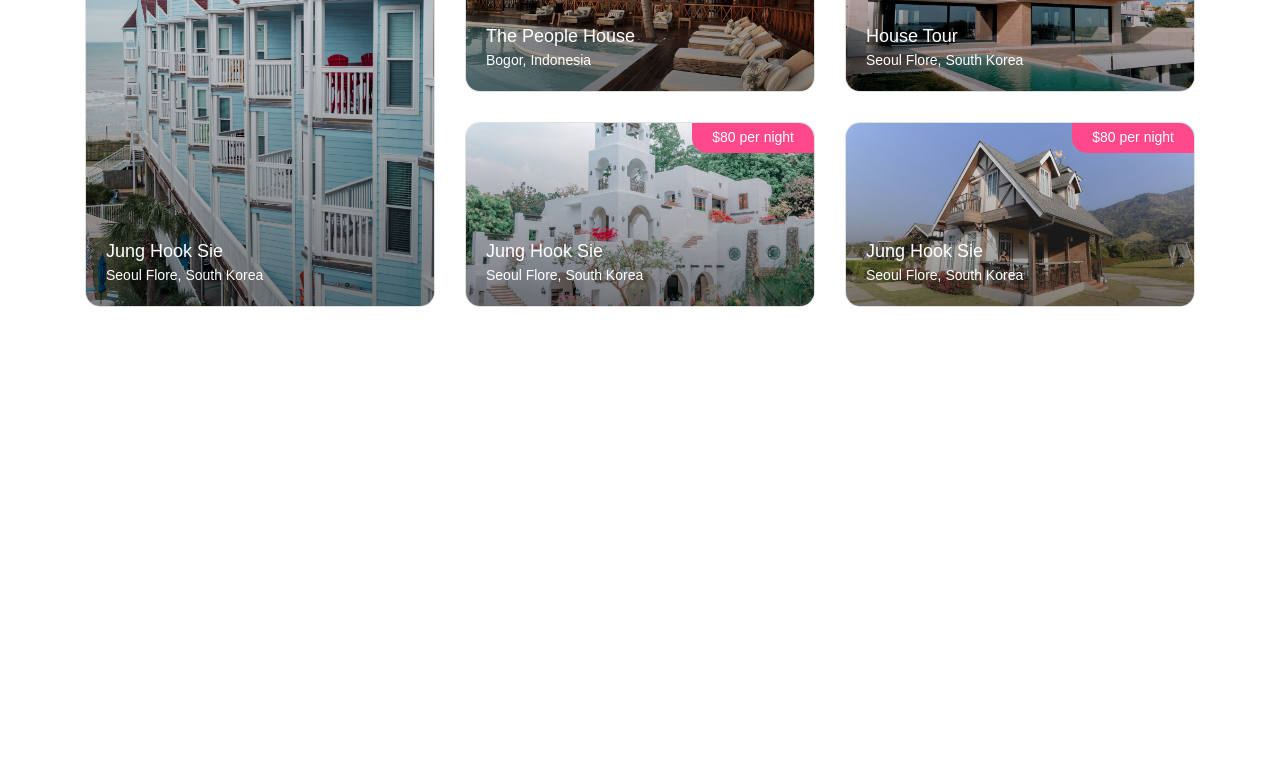
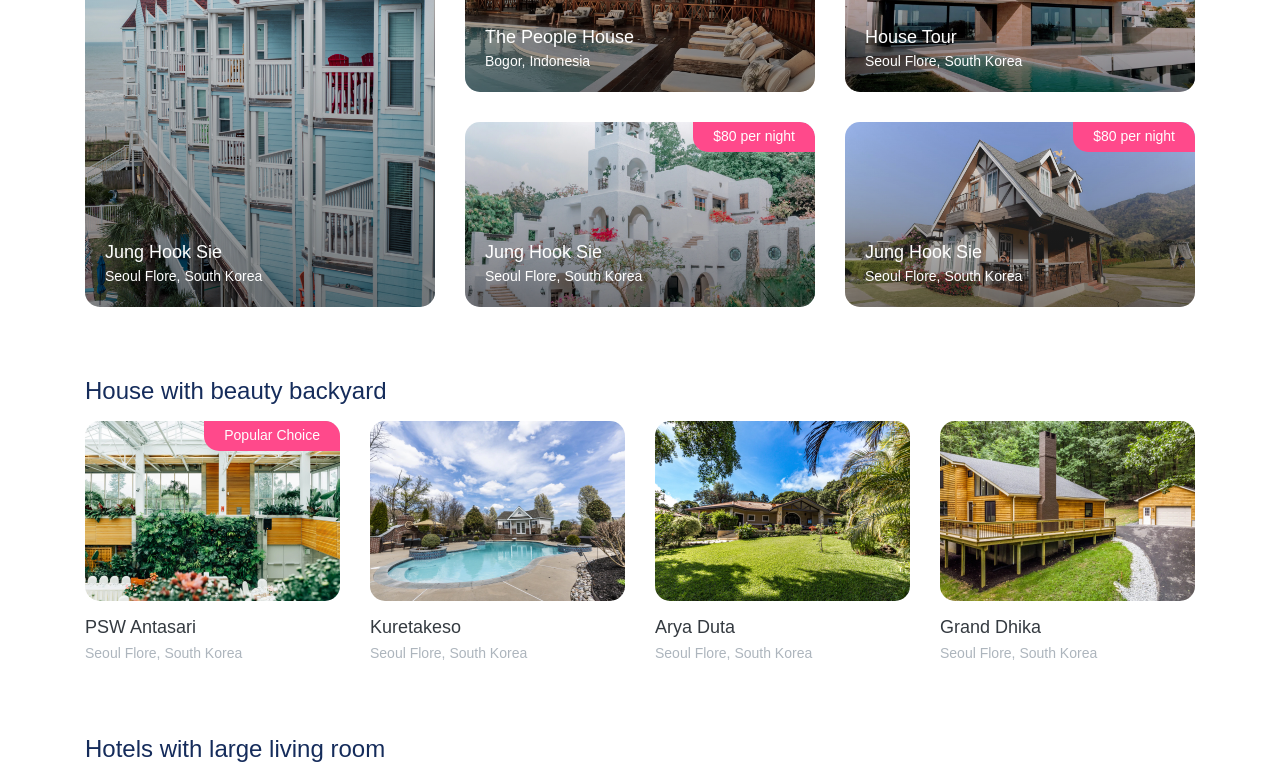
Before and after one commit to pemudakoding/learn-reactjs, a React (Create React App) app: page / in a window 1280 px wide. Shown: the part 820-1598 px from the top of the page. Before the commit the page ends 1197 px from the top, so only its background shows below. Built offline with nearby package versions, Linux system fonts and the light colour scheme.

Commit message:
added:  categories component in landing page

```diff
--- a/src/assets/scss/_card.scss
+++ b/src/assets/scss/_card.scss
@@ -11,7 +11,7 @@
   word-wrap: break-word;
   background-color: $card-bg;
   background-clip: border-box;
-  border: $card-border-width solid $card-border-color;
+  // border: $card-border-width solid $card-border-color;
   @include border-radius($card-border-radius);
 
   > hr {
--- a/src/pages/LandingPage.js
+++ b/src/pages/LandingPage.js
@@ -2,6 +2,7 @@
 import Header from "parts/Header";
 import Hero from "parts/Hero";
 import MostPicked from "parts/MostPicked";
+import Categories from "parts/Categories";
 
 import landingPage from "json/landingPage.json";
 
@@ -24,6 +25,7 @@
                     refMostPicked={this.refMostPicked}
                     data={landingPage.mostPicked}
                 />
+                <Categories data={landingPage.categories} />
             </React.Fragment>
         );
     }
--- a/src/parts/Categories.js
+++ b/src/parts/Categories.js
@@ -0,0 +1,66 @@
+import React from "react";
+import Button from "elements/Button";
+
+export default function Categories({ data }) {
+    return data.map((category, index1) => {
+        return (
+            <section className="container" key={`category-${index1}`}>
+                <h4 className="mb-3 font-weight-medium">{category.name}</h4>
+                <div className="container-grid">
+                    {category.items.length === 0 ? (
+                        <div className="row">
+                            <div className="col-auto align-center">
+                                There is no destination at this category
+                            </div>
+                        </div>
+                    ) : (
+                        category.items.map((item, index2) => {
+                            return (
+                                <div
+                                    className="item column-3 row-1"
+                                    key={`category-${index1}-item-${index2}`}
+                                >
+                                    <div className="card">
+                                        {item.isPopular && (
+                                            <div className="tag">
+                                                Popular{" "}
+                                                <span className="font-weight">
+                                                    Choice
+                                                </span>
+                                            </div>
+                                        )}
+
+                                        <figure
+                                            className="img-wrapper"
+                                            style={{ height: 180 }}
+                                        >
+                                            <img
+                                                src={item.imageUrl}
+                                                alt={item.name}
+                                                className="img-cover"
+                                            />
+                                        </figure>
+                                        <div className="meta-wrapper">
+                                            <Button
+                                                type="link"
+                                                href={`/properties/${item._id}`}
+                                                className="streched-link d-block text-gray-800"
+                                            >
+                                                <h5 className="h4">
+                                                    {item.name}
+                                                </h5>
+                                            </Button>
+                                            <span className="text-gray-500">
+                                                {item.city}, {item.country}
+                                            </span>
+                                        </div>
+                                    </div>
+                                </div>
+                            );
+                        })
+                    )}
+                </div>
+            </section>
+        );
+    });
+}
```
